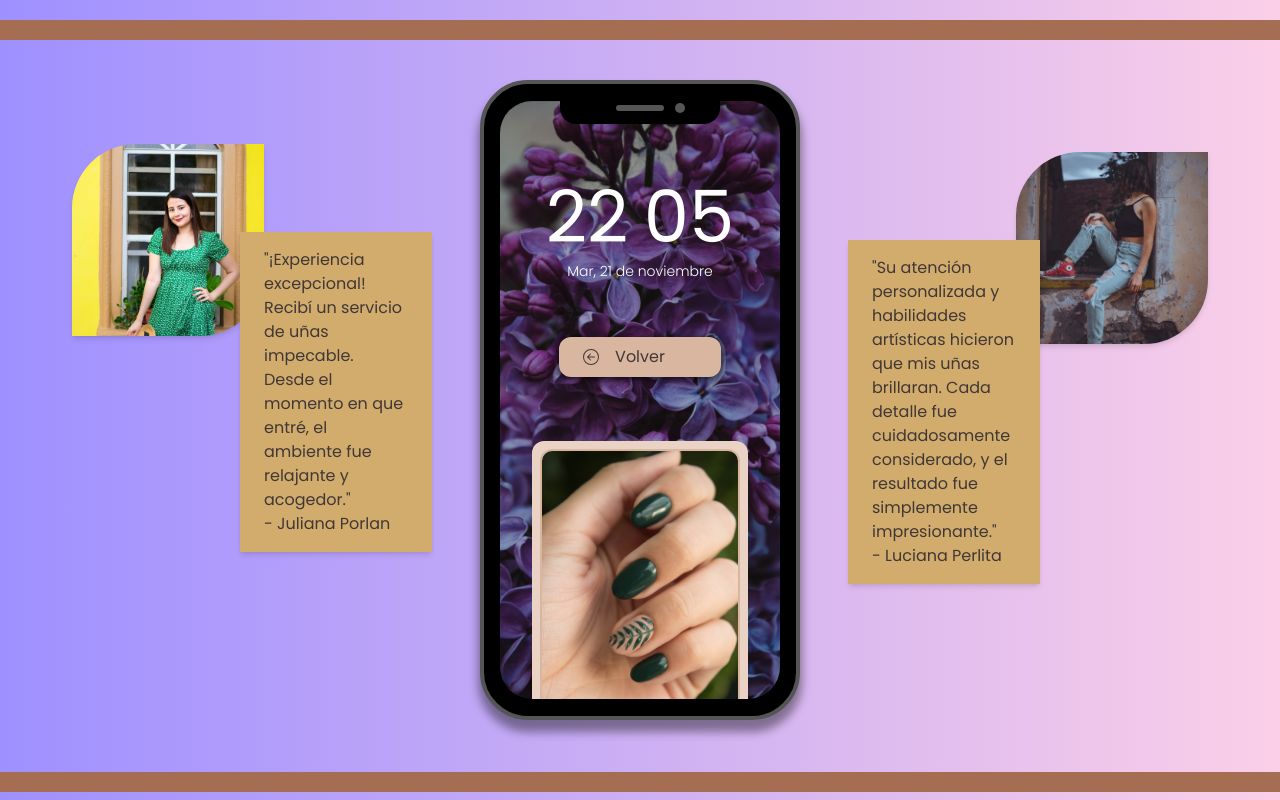
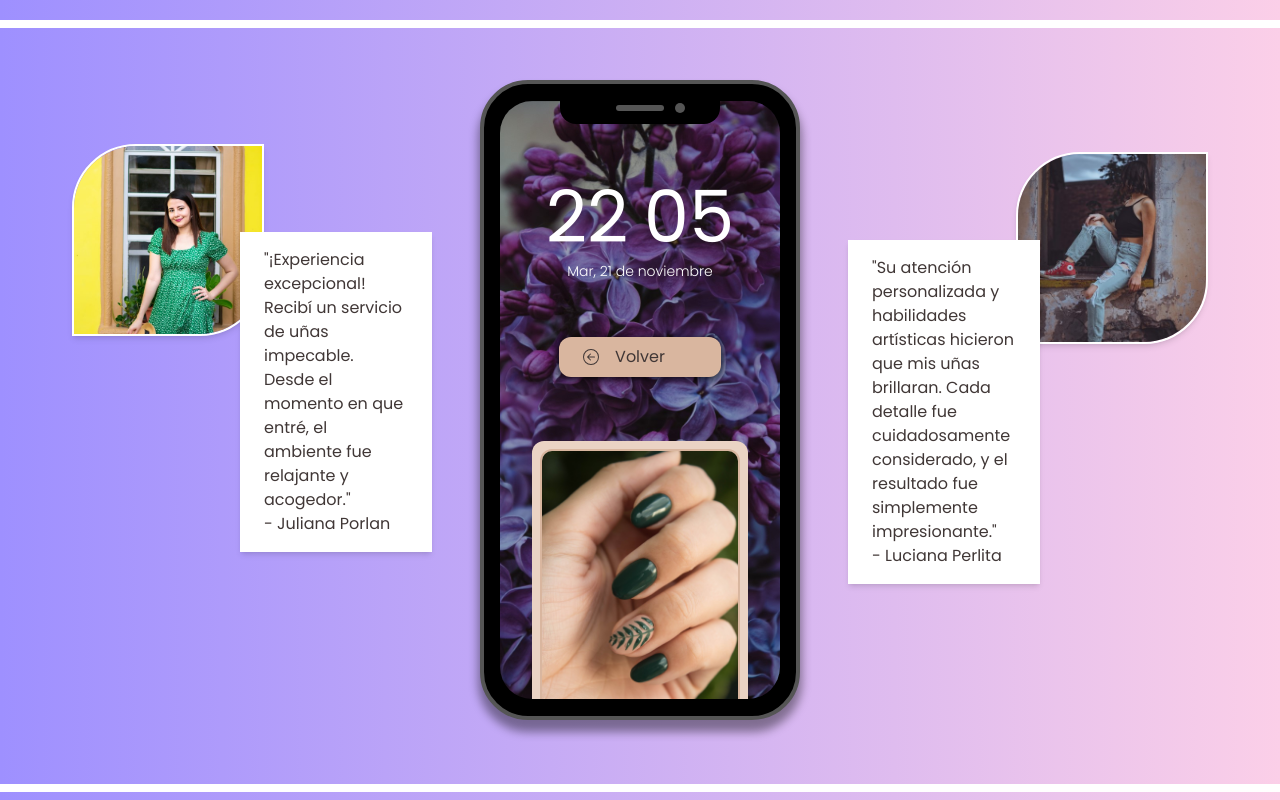
Before and after one commit to Dev-Santi/manicura-site, a Next.js app: page /galeria/1 in a window 1280 px wide. Built offline with nearby package versions, Linux system fonts and the light colour scheme.

Commit message:
cambio de colores

```diff
--- a/src/app/layout.tsx
+++ b/src/app/layout.tsx
@@ -45,8 +45,8 @@ export default function RootLayout({ children }: { children: React.ReactNode })
             </Phone>
           </div>
 
-          <div className='hidden md:block absolute w-full left-0 bottom-0 mb-2 h-5 bg-brown-200 '></div>
-          <div className='hidden md:block absolute w-full left-0 top-0 mt-5 h-5 bg-brown-200'></div>
+          <div className='hidden md:block absolute w-full left-0 bottom-0 mb-2 h-2 bg-white '></div>
+          <div className='hidden md:block absolute w-full left-0 top-0 mt-5 h-2 bg-white'></div>
 
           <div className='absolute flex items-center justify-center inset-0 border-white md:hidden'>
             <Image src='/bg-image-1.png' alt='' width={1000} height={1000} />
--- a/src/components/Experience/Experience.tsx
+++ b/src/components/Experience/Experience.tsx
@@ -13,14 +13,14 @@ export default function Experience({ image, text, person, position, inverted }:
     <div className={`hidden xl:block absolute ${position}`}>
       <div className='relative w-[23rem]'>
         <div
-          className={`flex items-center shadow-md  m-2 rounded-tl-[4rem] rounded-br-[4rem] overflow-hidden w-[12rem] h-[12rem] ${
+          className={`flex items-center shadow-md border-2 border-white  m-2 rounded-tl-[4rem] rounded-br-[4rem] overflow-hidden w-[12rem] h-[12rem] ${
             inverted ? "translate-x-[10rem]" : ""
           }`}
         >
           <Image className='h-fit' src={image.src} alt={image.alt} width={400} height={400} />
         </div>
         <div className={`flex ${inverted ? "justify-start" : "justify-end"}`}>
-          <p className=' bg-brown-100 text-brown-300 px-6 py-4 w-[12rem] translate-y-[-7rem] shadow-md'>
+          <p className=' bg-white text-brown-300 px-6 py-4 w-[12rem] translate-y-[-7rem] shadow-md'>
             {`"${text}"`}
             <br />
             {`- ${person}`}
```
